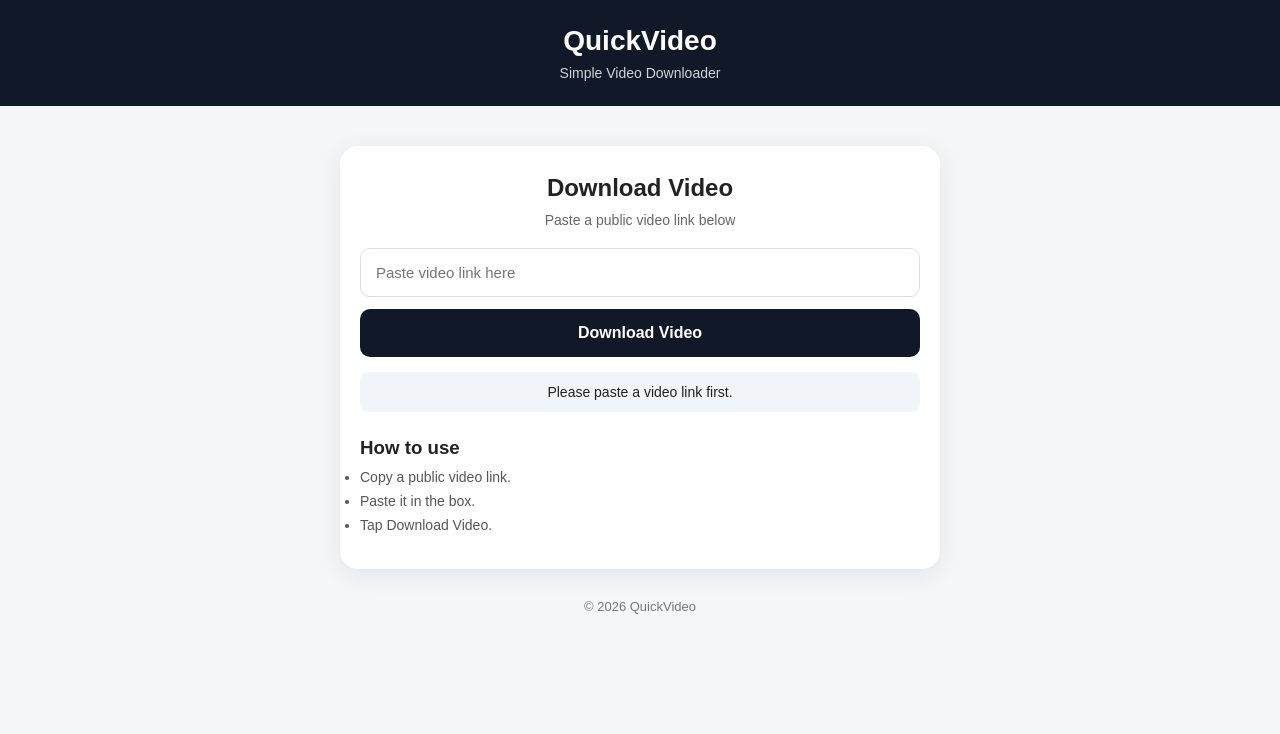
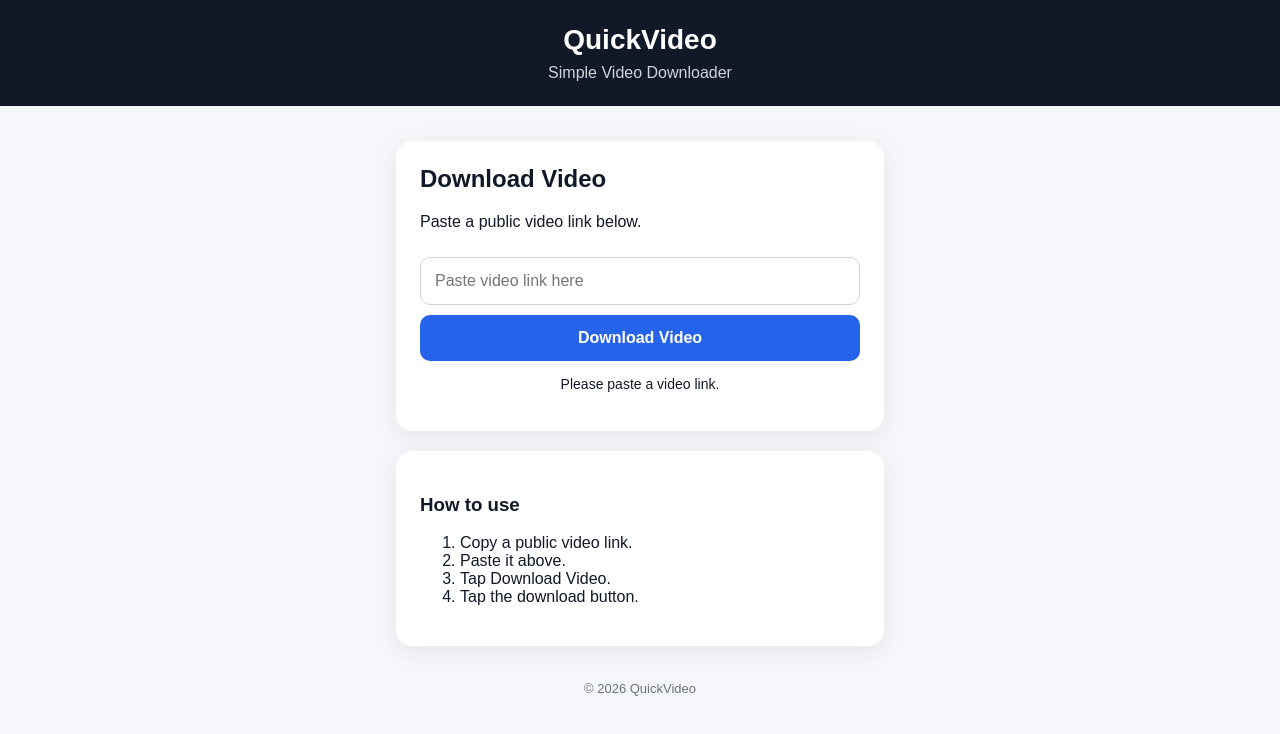
Before and after one commit to aunechagautam-videodownlodetols/-video-downloader, a website: page index.html in a window 1280 px wide. Both pictures are taken after a click on the button "Download Video". Drawn offline with Linux system fonts and the light colour scheme.

Commit message:
Update index.html

```diff
--- a/index.html
+++ b/index.html
@@ -3,109 +3,110 @@
 <head>
 <meta charset="UTF-8">
 <meta name="viewport" content="width=device-width, initial-scale=1.0">
+
 <title>QuickVideo - Video Downloader</title>
 
 <style>
-*{box-sizing:border-box;margin:0;padding:0}
+*{
+  box-sizing:border-box;
+}
 
 body{
+  margin:0;
   font-family:Arial,sans-serif;
-background:#f4f6f8;
-color:#222;
-min-height:100vh;
+  background:#f5f7fb;
+  color:#111827;
 }
 
 header{
   background:#111827;
   color:white;
+  padding:24px 16px;
   text-align:center;
-padding:25px 15px;
 }
 
 header h1{
+  margin:0;
   font-size:28px;
-margin-bottom:8px;
 }
 
 header p{
-font-size:14px;
+  margin:8px 0 0;
   color:#d1d5db;
 }
 
 .container{
-width:92%;
-max-width:600px;
-margin:40px auto;
+  max-width:520px;
+  margin:35px auto;
+  padding:0 16px;
 }
 
 .card{
   background:white;
-padding:28px 20px;
-border-radius:18px;
+  padding:24px;
+  border-radius:16px;
   box-shadow:0 5px 25px rgba(0,0,0,.08);
-text-align:center;
 }
 
-.card h2{
-font-size:24px;
-margin-bottom:10px;
-}
-
-.card p{
-font-size:14px;
-color:#666;
-margin-bottom:20px;
+h2{
+  margin-top:0;
 }
 
 input{
   width:100%;
-padding:15px;
-border:1px solid #ddd;
+  padding:14px;
+  border:1px solid #d1d5db;
   border-radius:10px;
-font-size:15px;
-margin-bottom:12px;
+  font-size:16px;
+  margin:10px 0;
 }
 
 button{
   width:100%;
-padding:15px;
+  padding:14px;
   border:0;
   border-radius:10px;
-background:#111827;
+  background:#2563eb;
   color:white;
   font-size:16px;
   font-weight:bold;
+  cursor:pointer;
 }
 
-#message{
-display:none;
+button:disabled{
+  opacity:.6;
+}
+
+#status{
   margin-top:15px;
-padding:12px;
-background:#f1f5f9;
-border-radius:8px;
+  text-align:center;
   font-size:14px;
 }
 
-.info{
-margin-top:25px;
-text-align:left;
+#downloadBox{
+  margin-top:15px;
+  text-align:center;
 }
 
-.info h3{
-margin-bottom:10px;
+.downloadBtn{
+  display:block;
+  text-decoration:none;
+  background:#16a34a;
+  color:white;
+  padding:14px;
+  border-radius:10px;
+  font-weight:bold;
 }
 
-.info li{
-margin:8px 0;
-font-size:14px;
-color:#555;
+.error{
+  color:#dc2626;
 }
 
 footer{
   text-align:center;
-margin-top:30px;
+  color:#6b7280;
+  margin:30px 0;
   font-size:13px;
-color:#777;
 }
 </style>
 </head>
@@ -123,21 +124,35 @@ color:#777;
 
     <h2>Download Video</h2>
 
-<p>Paste a public video link below</p>
+    <p>Paste a public video link below.</p>
 
-<input id="videoUrl" type="url" placeholder="Paste video link here">
+    <input
+      id="url"
+      type="url"
+      placeholder="Paste video link here"
+    >
 
-<button onclick="downloadVideo()">Download Video</button>
+    <button id="downloadBtn" onclick="downloadVideo()">
+      Download Video
+    </button>
 
-<div id="message"></div>
+    <div id="status"></div>
 
-<div class="info">
+    <div id="downloadBox"></div>
+
+  </div>
+
+  <div class="card" style="margin-top:20px">
+
     <h3>How to use</h3>
-<ul>
+
+    <ol>
       <li>Copy a public video link.</li>
-<li>Paste it in the box.</li>
+      <li>Paste it above.</li>
       <li>Tap Download Video.</li>
-</ul>
+      <li>Tap the download button.</li>
+    </ol>
+
   </div>
 
 </div>
@@ -146,28 +161,163 @@ color:#777;
   © 2026 QuickVideo
 </footer>
 
-</div>
+<script>
 
-<script>
-function downloadVideo(){
+const API_URL = "https://quickvideo-cobalt.onrender.com";
 
-let url=document.getElementById("videoUrl").value.trim();
-let message=document.getElementById("message");
+async function downloadVideo(){
 
-message.style.display="block";
+  const input = document.getElementById("url");
+  const button = document.getElementById("downloadBtn");
+  const status = document.getElementById("status");
+  const box = document.getElementById("downloadBox");
 
-if(url===""){
-message.innerText="Please paste a video link first.";
+  const url = input.value.trim();
+
+  box.innerHTML = "";
+  status.className = "";
+
+  if(!url){
+
+    status.innerText = "Please paste a video link.";
+
     return;
   }
 
-if(!url.startsWith("http")){
-message.innerText="Please enter a valid URL.";
+  button.disabled = true;
+  button.innerText = "Processing...";
+  status.innerText = "Getting your video...";
+
+  try{
+
+    const response = await fetch(API_URL + "/", {
+
+      method:"POST",
+
+      headers:{
+        "Accept":"application/json",
+        "Content-Type":"application/json"
+      },
+
+      body:JSON.stringify({
+
+        url:url,
+
+        videoQuality:"720",
+
+        downloadMode:"auto",
+
+        filenameStyle:"basic",
+
+        youtubeVideoCodec:"h264"
+
+      })
+
+    });
+
+    const data = await response.json();
+
+    console.log(data);
+
+    if(!response.ok){
+
+      throw new Error(
+        data?.error?.code ||
+        "Server request failed"
+      );
+
+    }
+
+    if(data.status === "error"){
+
+      throw new Error(
+        data?.error?.code ||
+        "Unable to process this link"
+      );
+
+    }
+
+    if(data.status === "redirect" || data.status === "tunnel"){
+
+      if(!data.url){
+
+        throw new Error("Download URL not received.");
+
+      }
+
+      box.innerHTML = `
+        <a
+          class="downloadBtn"
+          href="${data.url}"
+          target="_blank"
+          rel="noopener"
+        >
+          Download Video
+        </a>
+      `;
+
+      status.innerText = "Video is ready!";
+
       return;
     }
 
-message.innerText="Link received. Downloader system will be connected next.";
+    if(data.status === "picker"){
+
+      status.innerText =
+        "This link contains multiple media items.";
+
+      if(data.picker && data.picker.length){
+
+        data.picker.forEach((item,index)=>{
+
+          if(item.url){
+
+            const a = document.createElement("a");
+
+            a.href = item.url;
+            a.target = "_blank";
+            a.rel = "noopener";
+            a.className = "downloadBtn";
+            a.style.marginTop = "10px";
+            a.innerText =
+              "Download " + (index + 1);
+
+            box.appendChild(a);
+
           }
+
+        });
+
+      }
+
+      return;
+    }
+
+    throw new Error("No downloadable video returned.");
+
+  }
+
+  catch(error){
+
+    console.error(error);
+
+    status.className = "error";
+
+    status.innerText =
+      "Error: " + error.message;
+
+  }
+
+  finally{
+
+    button.disabled = false;
+
+    button.innerText = "Download Video";
+
+  }
+
+}
+
 </script>
 
 </body>
```
Lines whose indentation alone changed are shown as unchanged.
